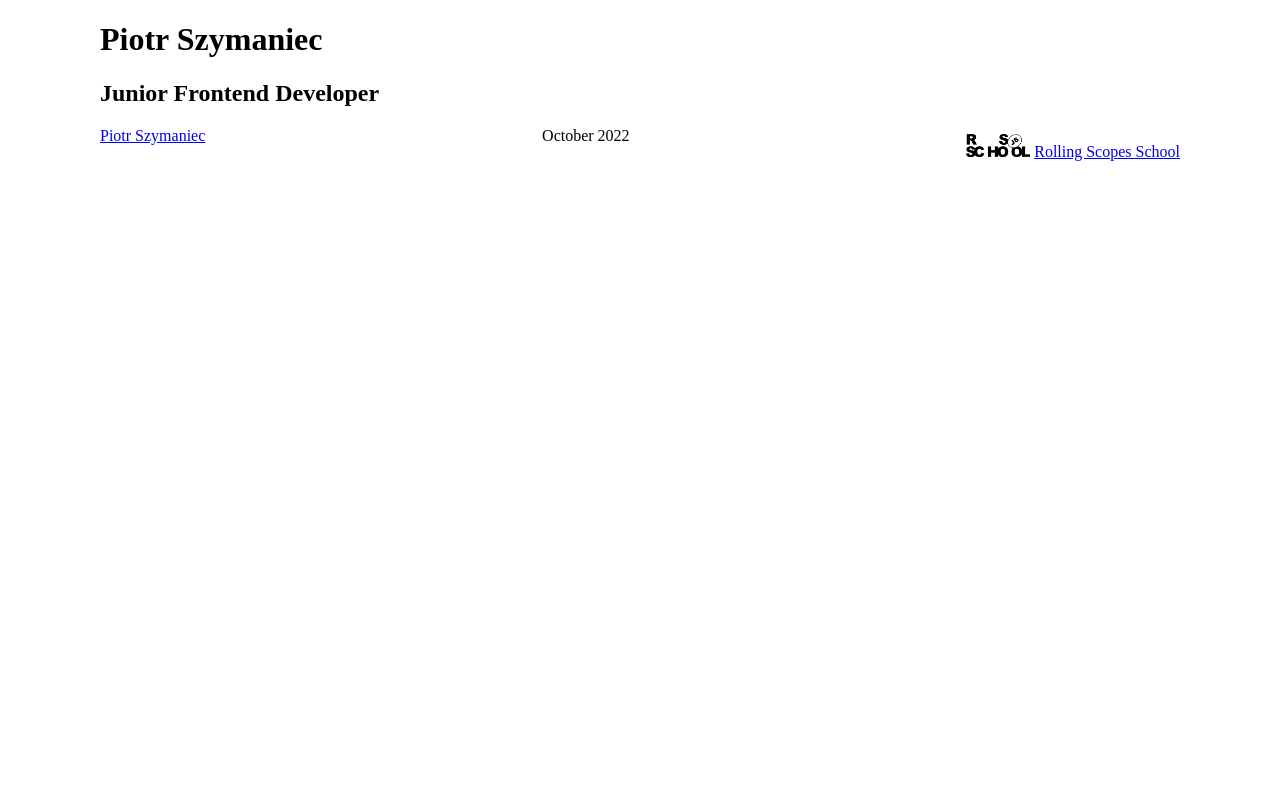
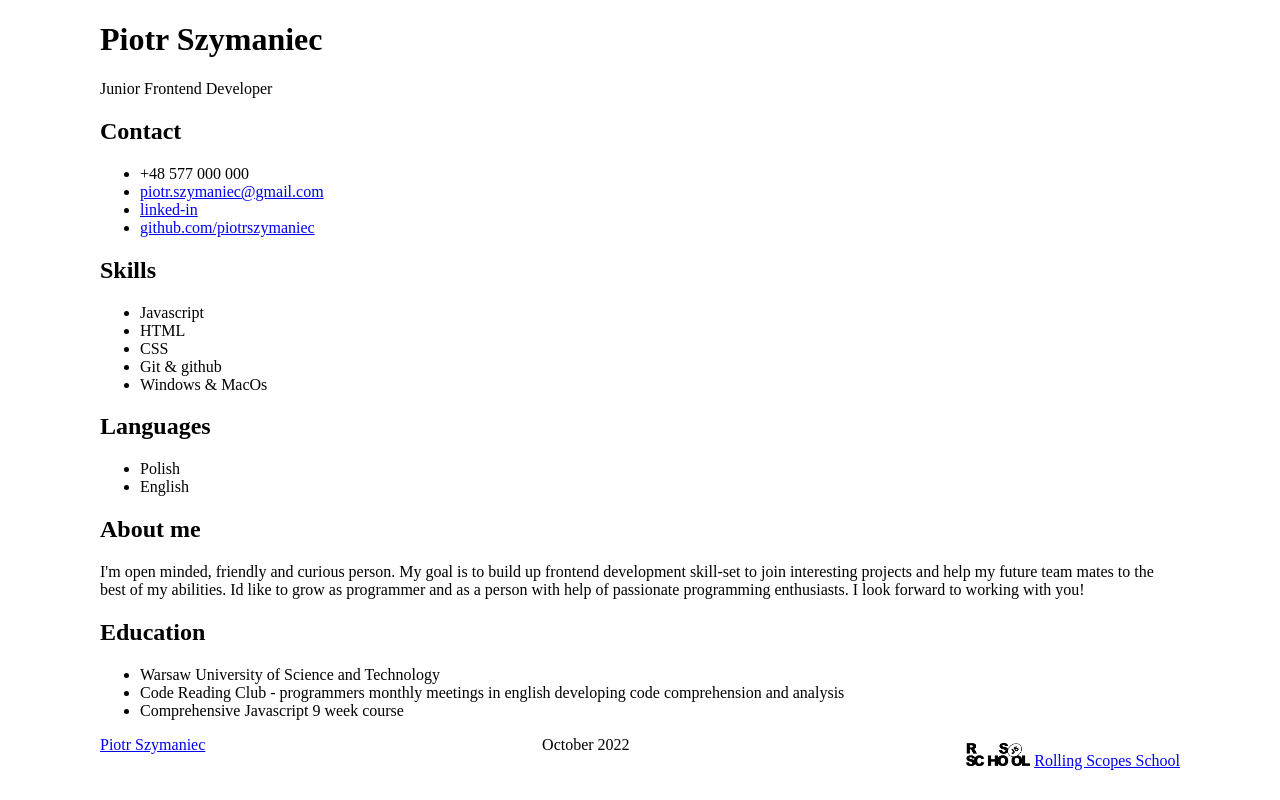
Before and after one commit to piotrszymaniec/rsschool-cv, a plain HTML site: page index.html in a window 1280 px wide. Drawn offline with Linux system fonts and the light colour scheme.

Commit message:
feat: add cv content

```diff
--- a/index.html
+++ b/index.html
@@ -11,8 +11,42 @@
 <div class="content-wrapper">
   <header>
     <h1>Piotr Szymaniec</h1>
-    <h2>Junior Frontend Developer</h2>
+    <span class="job">Junior Frontend Developer</span>
   </header>
+  <main>
+    <nav>
+      <h2>Contact</h2>
+      <ul>
+        <li>+48 577 000 000</li>
+        <li><a href="mailto:piotr.szymaniec@gmail.com">piotr.szymaniec@gmail.com</a></li>
+        <li><a href="#">linked-in</a></li>
+        <li><a href="https://github.com/piotrszymaniec">github.com/piotrszymaniec</a></li>
+      </ul>
+      <h2>Skills</h2>
+      <ul>
+        <li>Javascript</li>
+        <li>HTML</li>
+        <li>CSS</li>
+        <li>Git & github</li>
+        <li>Windows & MacOs</li>
+      </ul>
+      <h2>Languages</h2>
+      <ul>
+        <li>Polish</li>
+        <li>English</li>
+      </ul>
+    </nav>
+    <div class="content">
+      <h2>About me</h2>
+      <p>I'm open minded, friendly and curious person. My goal is to build up frontend development skill-set to join interesting projects and help my future team mates to the best of my abilities. Id like to grow as programmer and as a person with help of passionate programming enthusiasts. I look forward to working with you!</p>
+      <h2>Education</h2>
+      <ul>
+        <li>Warsaw University of Science and Technology</li>
+        <li>Code Reading Club - programmers monthly meetings in english developing code comprehension and analysis</li>
+        <li>Comprehensive Javascript 9 week course</li>
+      </ul>
+    </div>
+  </main>
   <footer>
     <a class="github-account" href="https://github.com/piotrszymaniec/">Piotr Szymaniec</a>
     <span>October 2022</span>
```
Lines whose indentation alone changed are shown as unchanged.
